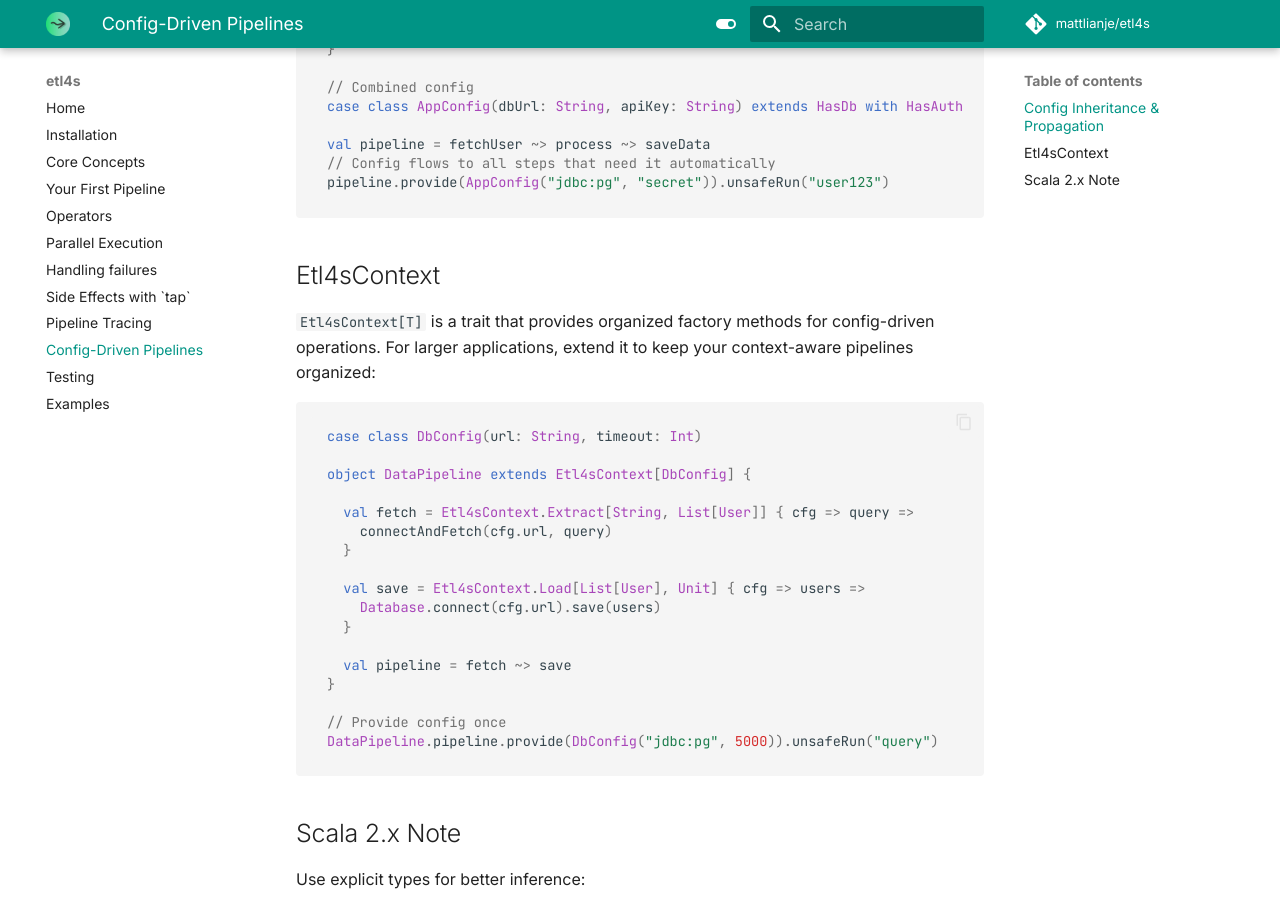
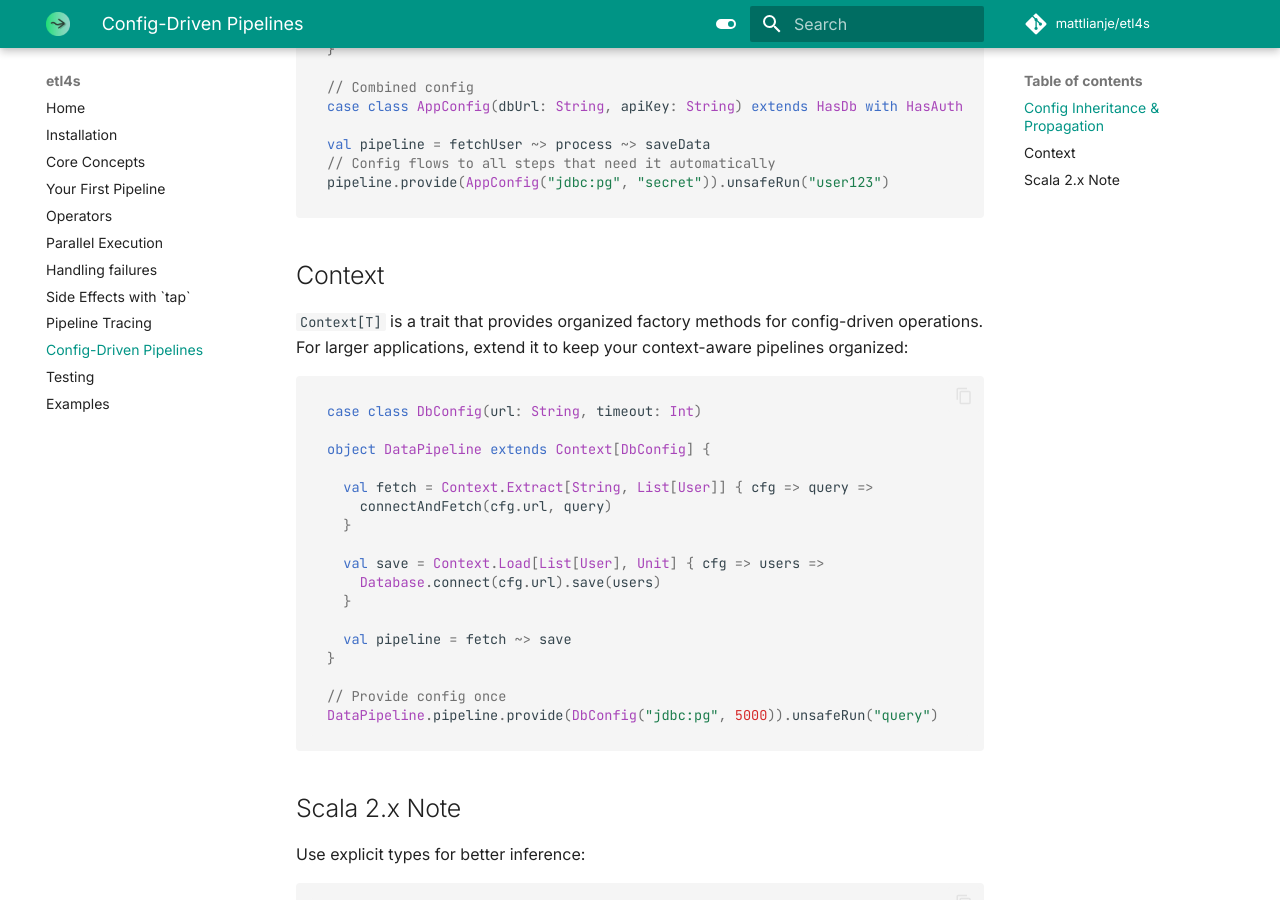
Before and after one commit to mattlianje/etl4s, an MkDocs documentation site: the page built from docs/config.md, in a window 1280 px wide and 900 px high, scrolled down 860 px. Built offline with MkDocs 1.6.1 and Material for MkDocs 9.7.7, drawn with Linux system fonts in a browser that asks for light colours; comment, search, counter and statistics services are not loaded.

````diff
--- a/docs/config.md
+++ b/docs/config.md
@@ -43,20 +43,20 @@
 pipeline.provide(AppConfig("jdbc:pg", "secret")).unsafeRun("user123")
 ```
 
-## Etl4sContext
+## Context
 
-`Etl4sContext[T]` is a trait that provides organized factory methods for config-driven operations. For larger applications, extend it to keep your context-aware pipelines organized:
+`Context[T]` is a trait that provides organized factory methods for config-driven operations. For larger applications, extend it to keep your context-aware pipelines organized:
 
 ```scala
 case class DbConfig(url: String, timeout: Int)
 
-object DataPipeline extends Etl4sContext[DbConfig] {
+object DataPipeline extends Context[DbConfig] {
 
-  val fetch = Etl4sContext.Extract[String, List[User]] { cfg => query =>
+  val fetch = Context.Extract[String, List[User]] { cfg => query =>
     connectAndFetch(cfg.url, query)
   }
 
-  val save = Etl4sContext.Load[List[User], Unit] { cfg => users =>
+  val save = Context.Load[List[User], Unit] { cfg => users =>
     Database.connect(cfg.url).save(users)
   }
 
````
Also changed, not shown: 2 other files.
